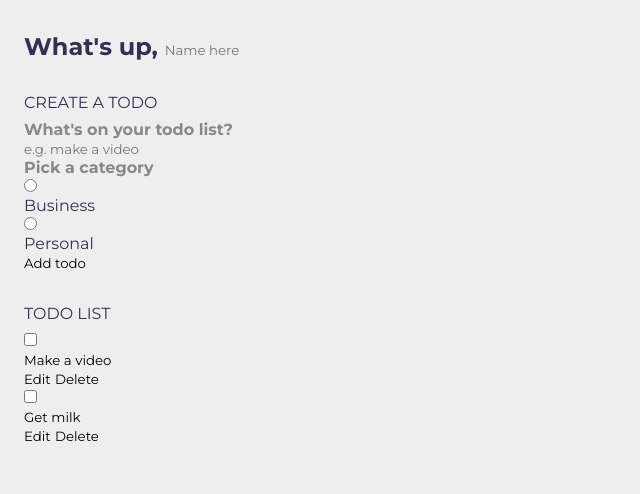
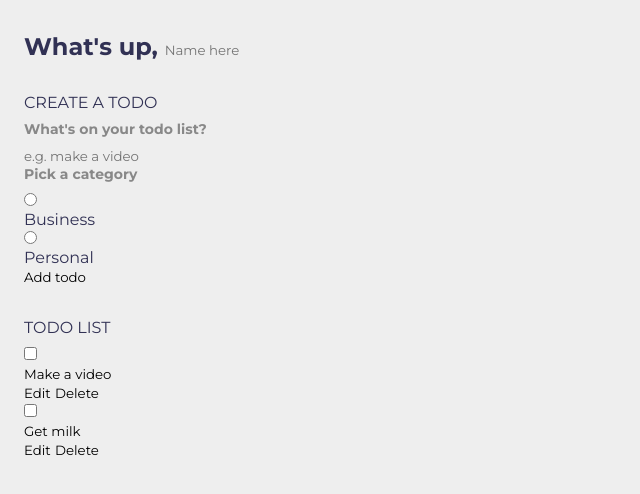
Before and after one commit to yeyoung8805/javascript-todo, a plain HTML site: page index.html in a window 1280 px wide. Shown: the whole page, without its empty margins (0-640 px from the left). Drawn offline with Linux system fonts and the light colour scheme.

Commit message:
add css to h4 tag

```diff
--- a/main.css
+++ b/main.css
@@ -49,4 +49,7 @@ h3 {
 
 h4 {
   color: var(--grey);
+  font-size: 0.875rem;
+  font-weight: 700;
+  margin-bottom: 0.5rem;
 }
```
